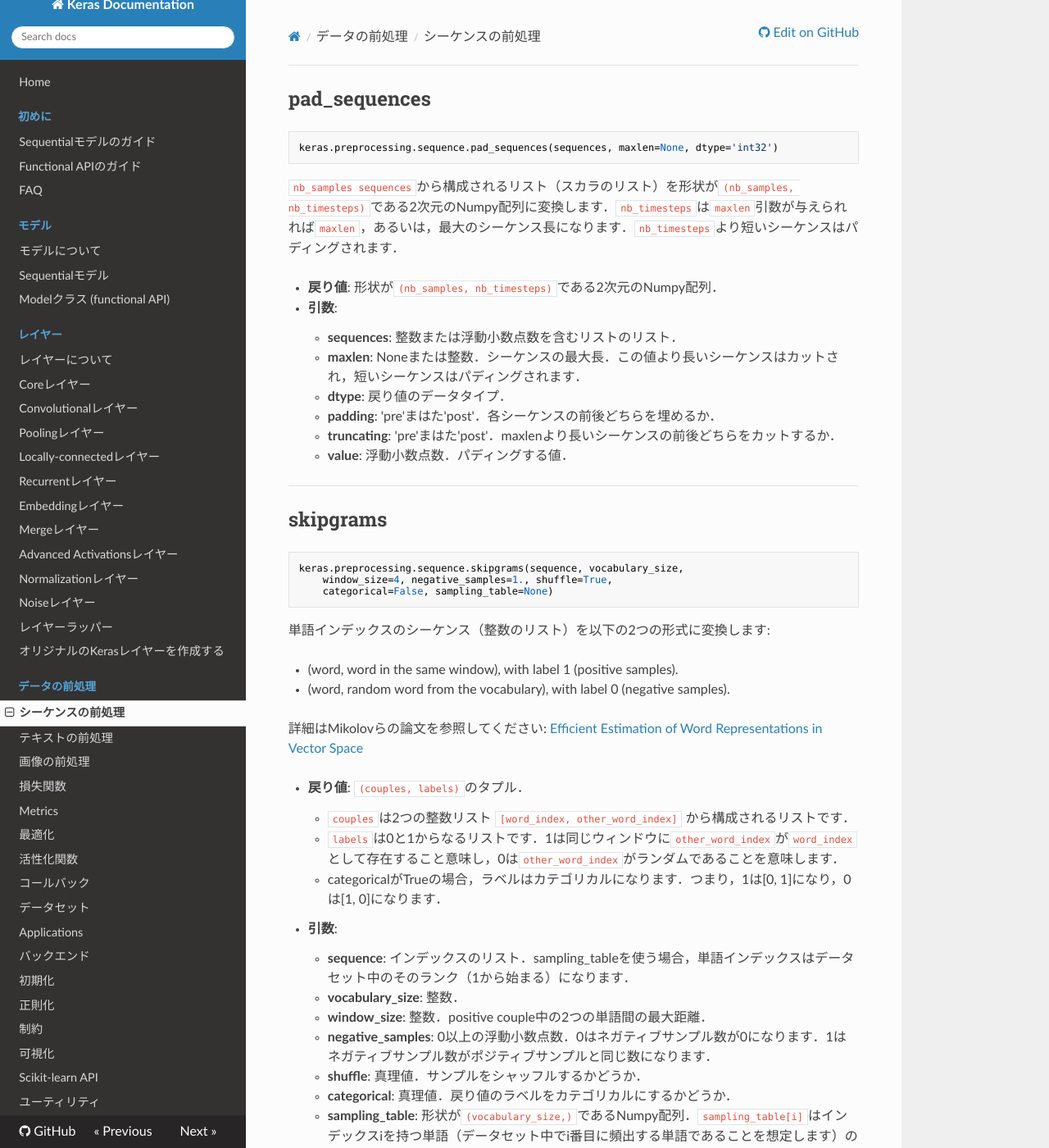
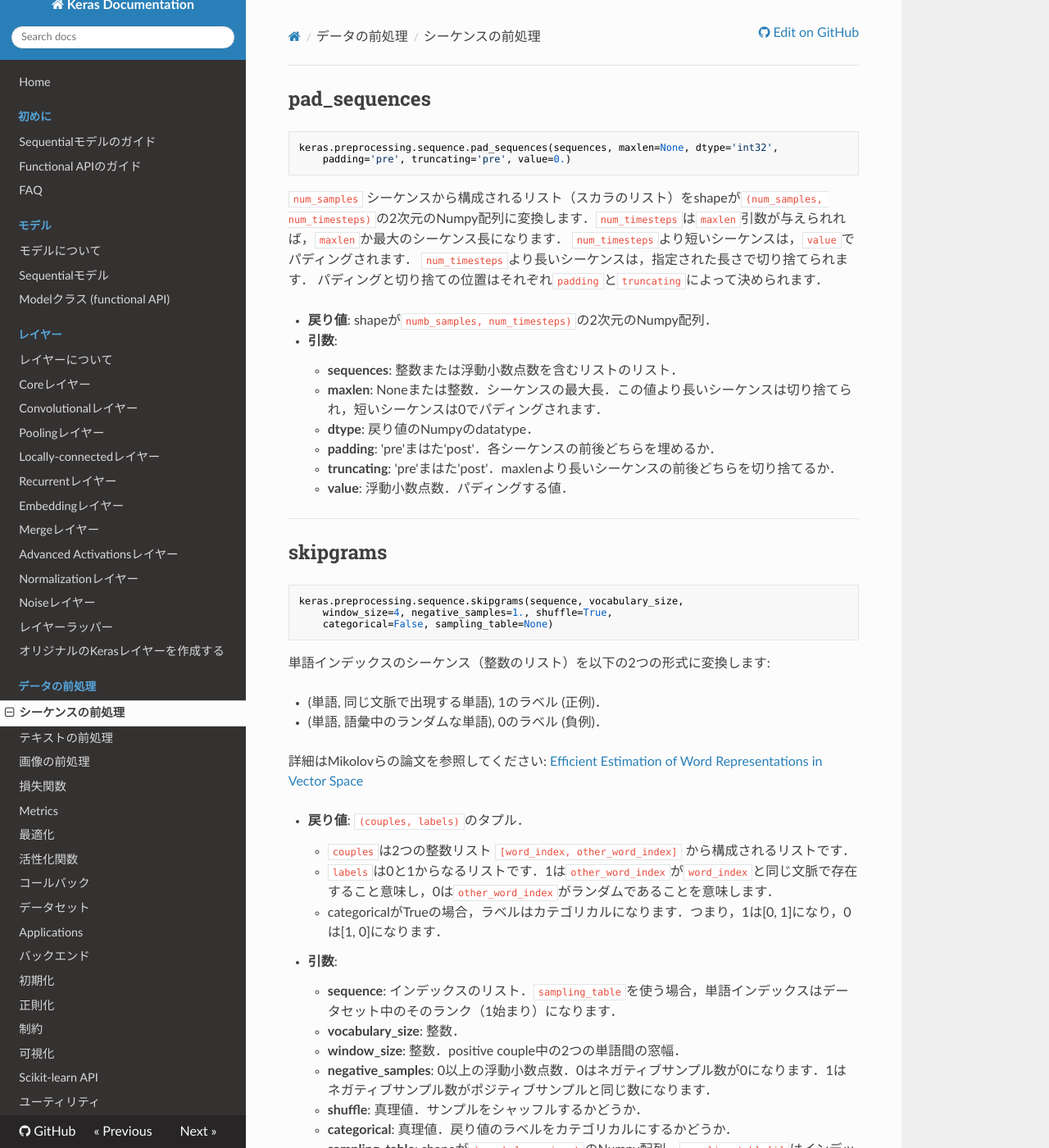
Before and after one commit to keras-team/keras-docs-ja, an MkDocs documentation site: the page built from sources/preprocessing/sequence.md, in a window 1280 px wide and 1400 px high. Shown: the whole window at 82% size. Built offline with MkDocs 1.6.1, drawn with Linux system fonts in a browser that asks for light colours; nearby versions of some CDN libraries; old or Windows-style settings are respelled for this version of MkDocs; some of the changed text lies outside the part shown.

Commit message:
Translate sequence.md

````diff
--- a/sources/preprocessing/sequence.md
+++ b/sources/preprocessing/sequence.md
@@ -1,19 +1,23 @@
 ## pad_sequences
 
 ```python
-keras.preprocessing.sequence.pad_sequences(sequences, maxlen=None, dtype='int32')
+keras.preprocessing.sequence.pad_sequences(sequences, maxlen=None, dtype='int32',
+    padding='pre', truncating='pre', value=0.)
 ```
 
-`nb_samples sequences`から構成されるリスト（スカラのリスト）を形状が`(nb_samples, nb_timesteps)`である2次元のNumpy配列に変換します．`nb_timesteps`は`maxlen`引数が与えられれば`maxlen`，あるいは，最大のシーケンス長になります．`nb_timesteps`より短いシーケンスはパディングされます．
+`num_samples` シーケンスから構成されるリスト（スカラのリスト）をshapeが`(num_samples, num_timesteps)`の2次元のNumpy配列に変換します．`num_timesteps`は`maxlen`引数が与えられれば，`maxlen`か最大のシーケンス長になります．
+`num_timesteps`より短いシーケンスは，`value`でパディングされます．
+`num_timesteps`より長いシーケンスは，指定された長さで切り捨てられます．
+パディングと切り捨ての位置はそれぞれ`padding`と`truncating`によって決められます．
 
-- __戻り値__: 形状が`(nb_samples, nb_timesteps)`である2次元のNumpy配列．
+- __戻り値__: shapeが`numb_samples, num_timesteps)`の2次元のNumpy配列．
 
 - __引数__:
     - __sequences__: 整数または浮動小数点数を含むリストのリスト．
-    - __maxlen__: Noneまたは整数．シーケンスの最大長．この値より長いシーケンスはカットされ，短いシーケンスはパディングされます．
-    - __dtype__: 戻り値のデータタイプ．
+    - __maxlen__: Noneまたは整数．シーケンスの最大長．この値より長いシーケンスは切り捨てられ，短いシーケンスは0でパディングされます．
+    - __dtype__: 戻り値のNumpyのdatatype．
     - __padding__: 'pre'まはた'post'．各シーケンスの前後どちらを埋めるか．
-    - __truncating__: 'pre'まはた'post'．maxlenより長いシーケンスの前後どちらをカットするか．
+    - __truncating__: 'pre'まはた'post'．maxlenより長いシーケンスの前後どちらを切り捨てるか．
     - __value__: 浮動小数点数．パディングする値．
 
 ---
@@ -28,25 +32,26 @@ keras.preprocessing.sequence.skipgrams(sequence, vocabulary_size,
 
 単語インデックスのシーケンス（整数のリスト）を以下の2つの形式に変換します:
 
-- (word, word in the same window), with label 1 (positive samples).
-- (word, random word from the vocabulary), with label 0 (negative samples).
+- (単語, 同じ文脈で出現する単語), 1のラベル (正例)．
+- (単語, 語彙中のランダムな単語), 0のラベル (負例)．
+
 
 詳細はMikolovらの論文を参照してください: [Efficient Estimation of Word Representations in
 Vector Space](http://arxiv.org/pdf/1301.3781v3.pdf)
 
 - __戻り値__: `(couples, labels)`のタプル．
     - `couples`は2つの整数リスト `[word_index, other_word_index]` から構成されるリストです．
-    - `labels`は0と1からなるリストです．1は同じウィンドウに`other_word_index`が`word_index`として存在すること意味し，0は`other_word_index`がランダムであることを意味します．
+    - `labels`は0と1からなるリストです．1は`other_word_index`が`word_index`と同じ文脈で存在すること意味し，0は`other_word_index`がランダムであることを意味します．
     - categoricalがTrueの場合，ラベルはカテゴリカルになります．つまり，1は[0, 1]になり，0は[1, 0]になります．
 
 - __引数__:
-    - __sequence__: インデックスのリスト．sampling_tableを使う場合，単語インデックスはデータセット中のそのランク（1から始まる）になります．
+    - __sequence__: インデックスのリスト．`sampling_table`を使う場合，単語インデックスはデータセット中のそのランク（1始まり）になります．
     - __vocabulary_size__: 整数．
-    - __window_size__: 整数．positive couple中の2つの単語間の最大距離．
+    - __window_size__: 整数．positive couple中の2つの単語間の窓幅．
     - __negative_samples__: 0以上の浮動小数点数．0はネガティブサンプル数が0になります．1はネガティブサンプル数がポジティブサンプルと同じ数になります．
     - __shuffle__: 真理値．サンプルをシャッフルするかどうか．
     - __categorical__: 真理値．戻り値のラベルをカテゴリカルにするかどうか．
-    - __sampling_table__: 形状が`(vocabulary_size,)`であるNumpy配列．`sampling_table[i]`はインデックスiを持つ単語（データセット中でi番目に頻出する単語であることを想定します）のサンプリング確率です．
+    - __sampling_table__: shapeが`(vocabulary_size,)`のNumpy配列．`sampling_table[i]`はインデックスiを持つ単語（データセット中でi番目に頻出する単語を想定します）のサンプリング確率です．
 
 ---
 
@@ -56,9 +61,9 @@ Vector Space](http://arxiv.org/pdf/1301.3781v3.pdf)
 keras.preprocessing.sequence.make_sampling_table(size, sampling_factor=1e-5)
 ```
 
-`skipgrams`の`sampling_table`引数を生成するために利用します．`sampling_table[i]`はデータセット中でi番目に頻出する単語をサンプリングする確率です（バランスを保つために，より頻出する語はこれより低い頻度でサンプリングされます）．
+`skipgrams`の`sampling_table`引数を生成するために利用します．`sampling_table[i]`はデータセット中でi番目に頻出する単語をサンプリングする確率です（バランスを保つために，頻出語はこれより低い頻度でサンプリングされます）．
 
-- __戻り値__: 形状が`(size,)`であるNumpy配列．
+- __戻り値__: shapeが`(size,)`のNumpy配列．
 
 - __引数__:
     - __size__: 語彙数．
````
